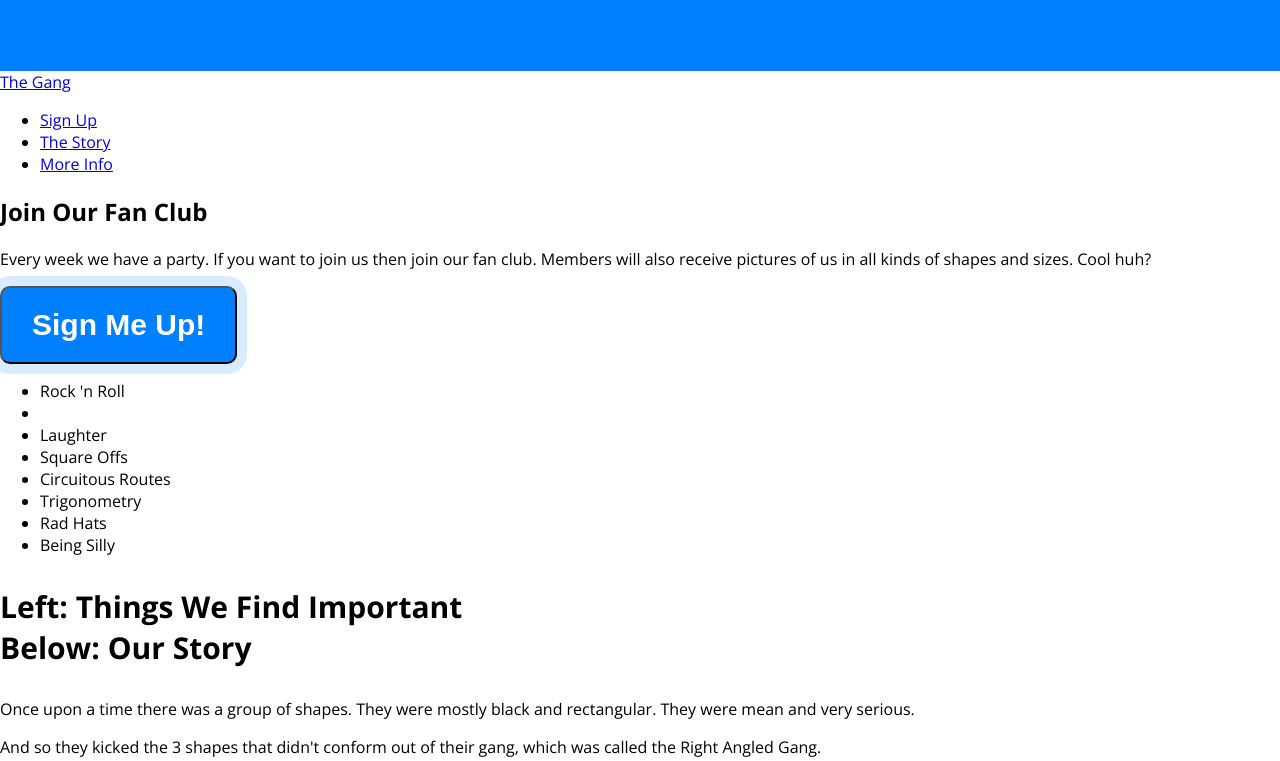
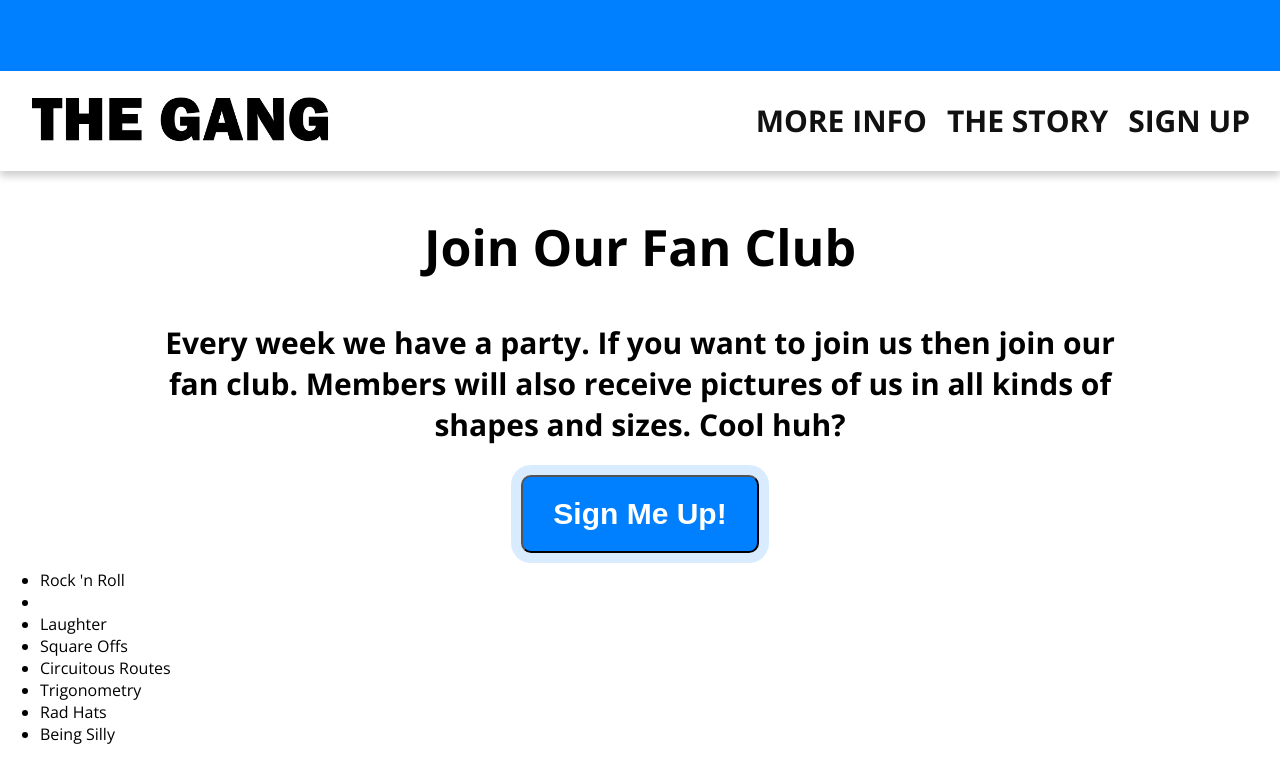
Before and after one commit to ccmad/the-gang, a plain HTML site: page index.html in a window 1280 px wide. Shown: the part 729-1490 px from the top of the page. Drawn offline with nearby package versions, Linux system fonts and the light colour scheme.

Commit message:
Done nav styling and read more styling
Also did some html changes

```diff
--- a/index.html
+++ b/index.html
@@ -23,6 +23,7 @@
 		<div class="character2"></div>
 		<div class="character3"></div>
 	</div>
+	<div id="more-info"></div>
 	<nav>
 		<a href="#" class="logo">The Gang</a>
 		<ul>
@@ -31,10 +32,12 @@
 			<li><a href="#more-info">More Info</a></li>
 		</ul>
 	</nav>
-	<div class="more-info" id="more-info">
-		<h2>Join Our Fan Club</h2>
-		<p>Every week we have <span class="highlight">a party.</span> If you want to join us then join our fan club. Members will also receive pictures of us in all kinds of shapes and sizes. Cool huh?</p>
-		<button class="cta">Sign Me Up!</button>
+	<div class="wrapper">
+		<div class="more-info" >
+			<h2>Join Our Fan Club</h2>
+			<p>Every week we have <span class="highlight">a party.</span> If you want to join us then join our fan club. Members will also receive pictures of us in all kinds of shapes and sizes. Cool huh?</p>
+			<button class="cta">Sign Me Up!</button>
+		</div>
 	</div>
 	<div class="sep">
 
--- a/style.css
+++ b/style.css
@@ -11,6 +11,11 @@ h1{
 	font-size: 50px;
 }
 
+h2{
+	font-weight: bold;
+	font-size: 50px;
+}
+
 h3{
 	font-weight: bold;
 	font-size: 30px;
@@ -19,6 +24,12 @@ h3{
 h4{
 	font-weight: bold;
 	font-size: 20px;
+}
+
+p{
+	font-weight: bold;
+	font-size: 30px;
+	margin: 30px 0;
 }
 
 .wrapper{
@@ -95,22 +106,61 @@ button.cta.alt{
 	color: #111111;
 	box-shadow: 0 0 0 10px rgba(0,0,0,.15);
 }
+
+nav{
+	height: 100px;
+	background-color: white;
+	box-shadow: 0 5px 8px rgba(0,0,0,.2);
+	position: sticky; top: 0;
+}
+
+nav .logo{
+	display: block;
+	width: 300px;
+	height: 50px;
+	position: absolute; top: 50%; left: 0;
+	margin-top: -25px;
+	margin-left: 30px;
+	background: url(img/logo.png) no-repeat 0 0;
+	background-size: 100%;
+	overflow: hidden;
+	text-indent: -999px;
+}
+
+nav ul{
+	padding: 0;
+	margin: 0 20px 0 0;
+}
+
+nav ul li{
+	margin: 0;
+	padding: 0;
+	display: block;
+	float: right;
+}
+
+nav ul li a{
+	display: block;
+	height: 100%;
+	box-sizing: border-box;
+	font-size: 30px;
+	text-transform: uppercase;
+	font-weight: bold;
+	color: #111111;
+	text-decoration: none;
+	padding: 35px 10px;
+	line-height: 30px;
+}
+
+.more-info{
+	text-align: center;
+}
+
+
 /*
-
-	<div class="hero-banner">
-		<div class="wrapper">
-			<h4>Rich from <a href="https://taptapkaboom.com/">Tap Tap Kaboom</a> presents</h4>
-			<h1>The Silliest &amp;<br>
-				Most Awesome Gang <br>
-				In The World!</h1>
-			<h3>
-				It's Circle Guy, Hat Guy &amp; Red Guy. <br>
-				They're the best of friends.
-			</h3>
-			<a class="cta alt" href="#more-info">Read More</a>
-		</div>
-		<div class="character1"></div>
-		<div class="character2"></div>
-		<div class="character3"></div>
+<div class="more-info" id="more-info">
+		<h2>Join Our Fan Club</h2>
+		<p>Every week we have <span class="highlight">a party.</span> If you want to join us then join our fan club. Members will also receive pictures of us in all kinds of shapes and sizes. Cool huh?</p>
+		<button class="cta">Sign Me Up!</button>
 	</div>
 */
```
Also changed, not shown: img/logo.png (added).
